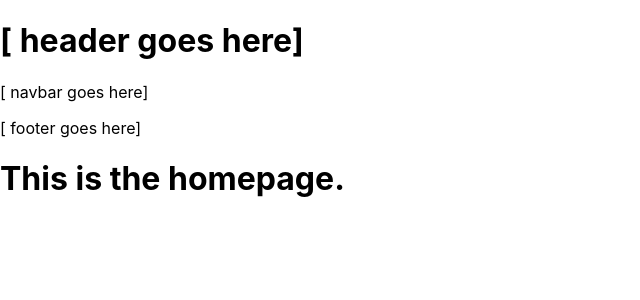
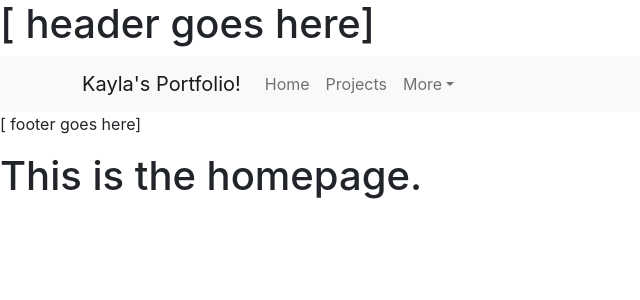
Before and after one commit to justkayla/20-react-portfolio, a React (Create React App) app: page / in a window 1280 px wide. Shown: the top 300 px of the page, without its empty margins (0-640 px from the left). Built offline with nearby package versions, Linux system fonts and the light colour scheme.

Commit message:
Building navbar component

```diff
--- a/package.json
+++ b/package.json
@@ -7,8 +7,10 @@
     "@testing-library/jest-dom": "^5.16.5",
     "@testing-library/react": "^13.4.0",
     "@testing-library/user-event": "^13.5.0",
+    "bootstrap": "^5.2.2",
     "gh-pages": "^4.0.0",
     "react": "^18.2.0",
+    "react-bootstrap": "^2.6.0",
     "react-dom": "^18.2.0",
     "react-router-dom": "^6.4.3",
     "react-scripts": "5.0.1",
--- a/public/index.html
+++ b/public/index.html
@@ -24,7 +24,8 @@
       work correctly both with client-side routing and a non-root public URL.
       Learn how to configure a non-root public URL by running `npm run build`.
     -->
-    <title>React App</title>
+    <title>Kayla's Portfolio</title>
+    <link rel="stylesheet" href="https://cdn.jsdelivr.net/npm/bootstrap@5.1.3/dist/css/bootstrap.min.css" integrity="sha384-1BmE4kWBq78iYhFldvKuhfTAU6auU8tT94WrHftjDbrCEXSU1oBoqyl2QvZ6jIW3" crossorigin="anonymous">
   </head>
   <body>
     <noscript>You need to enable JavaScript to run this app.</noscript>
@@ -39,5 +40,6 @@
       To begin the development, run `npm start` or `yarn start`.
       To create a production bundle, use `npm run build` or `yarn build`.
     -->
+    <script src="https://cdn.jsdelivr.net/npm/bootstrap@5.1.3/dist/js/bootstrap.bundle.min.js" integrity="sha384-ka7Sk0Gln4gmtz2MlQnikT1wXgYsOg+OMhuP+IlRH9sENBO0LRn5q+8nbTov4+1p" crossorigin="anonymous"></script>
   </body>
 </html>
--- a/src/App.js
+++ b/src/App.js
@@ -1,5 +1,6 @@
 import ReactDOM from "react-dom/client";
 import { BrowserRouter, Route, Routes } from "react-router-dom";
+import 'bootstrap/dist/css/bootstrap.min.css';
 
 // pages
 import Home from "./pages/Home";
@@ -22,9 +23,9 @@ function App() {
       <BrowserRouter>
         <Routes>
           <Route path="/" element={<Home />} />
-          <Route path="about" element={<About />} />
-          <Route path="contact" element={<Contact />} />
-          <Route path="projects" element={<Projects />} />
+          <Route path="/about" element={<About />} />
+          <Route path="/contact" element={<Contact />} />
+          <Route path="/projects" element={<Projects />} />
           <Route path="*" element={<Home />} />
         </Routes>
       </BrowserRouter>
--- a/src/components/Header.js
+++ b/src/components/Header.js
@@ -1,4 +1,5 @@
 // * A single `Header` component that appears on multiple pages
+
 
 const Header = () => {
   return (
--- a/src/components/Navigation.js
+++ b/src/components/Navigation.js
@@ -1,11 +1,41 @@
 // * A single `Navigation` component within the header that will be used to conditionally render the different sections of your portfolio
 
-const Navbar = () => {
+import Container from 'react-bootstrap/Container';
+import Nav from 'react-bootstrap/Nav';
+import Navbar from 'react-bootstrap/Navbar';
+import NavDropdown from 'react-bootstrap/NavDropdown';
+
+function Navigation() {
+
   return (
-    <>
-      <p>[ navbar goes here]</p>
-    </>
+    <Navbar bg="light" expand="lg">
+      <Container>
+        <Navbar.Brand href="/">Kayla's Portfolio!</Navbar.Brand>
+        <Navbar.Toggle aria-controls="basic-navbar-nav" />
+        <Navbar.Collapse id="basic-navbar-nav">
+          <Nav className="me-auto">
+            <Nav.Link href="/">Home</Nav.Link>
+            <Nav.Link href="/projects">Projects</Nav.Link>
+            <NavDropdown title="More" id="basic-nav-dropdown">
+              <NavDropdown.Item href="/about">
+                About me
+              </NavDropdown.Item>
+              <NavDropdown.Item href="/contact">
+                Contact me
+              </NavDropdown.Item>
+              <NavDropdown.Divider />
+              <NavDropdown.Item href="https://github.com/justkayla" target="_blank" rel="noopener noreferrer">
+                GitHub
+              </NavDropdown.Item>
+              <NavDropdown.Item href="https://www.linkedin.com/in/kayla-justice-m-a-66654183/" target="_blank" rel="noopener noreferrer">
+                LinkedIn
+              </NavDropdown.Item>
+            </NavDropdown>
+          </Nav>
+        </Navbar.Collapse>
+      </Container>
+    </Navbar>
   );
-};
+}
 
-export default Navbar;
+export default Navigation;
--- a/src/index.js
+++ b/src/index.js
@@ -1,5 +1,7 @@
 import React from 'react';
 import ReactDOM from 'react-dom/client';
+import 'bootstrap/dist/css/bootstrap.min.css';
+import 'bootstrap/dist/js/bootstrap.bundle.min';
 import './index.css';
 import App from './App';
 import reportWebVitals from './reportWebVitals';
```
Also changed, not shown: 1 other file (tests, documents, lock files or other folders).
